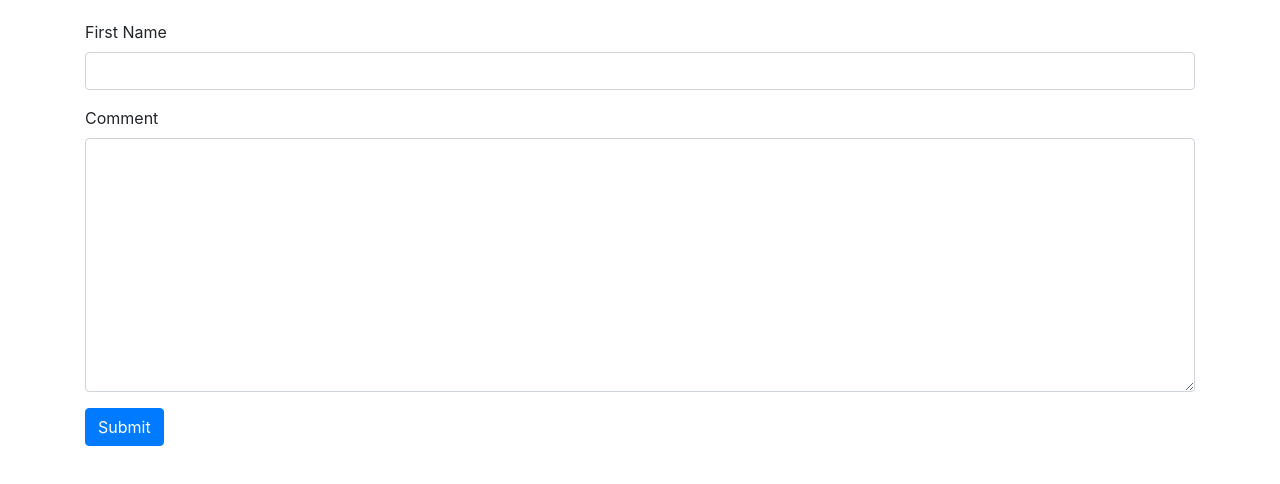
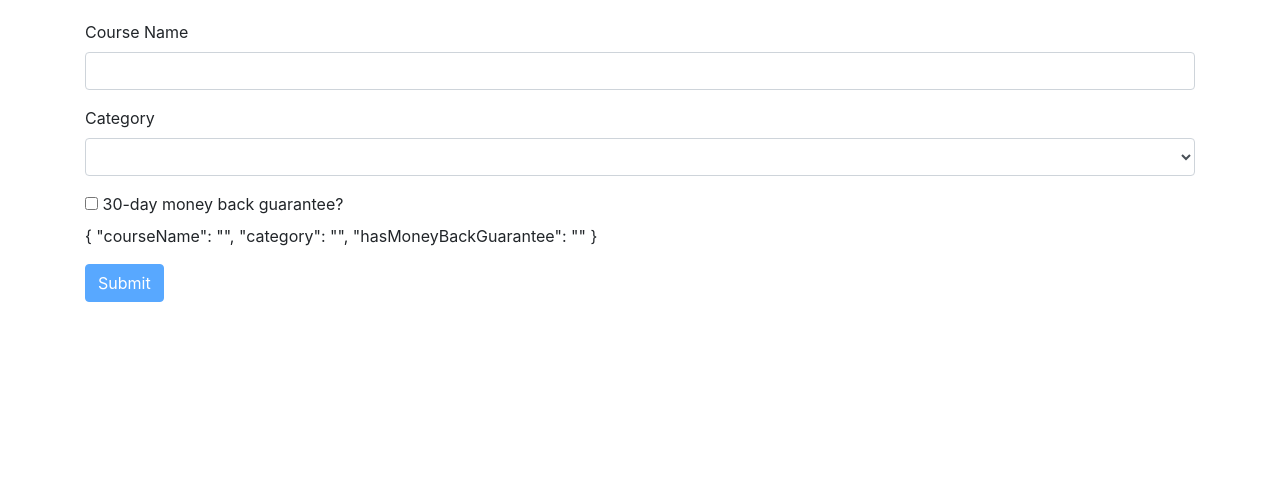
Before and after one commit to Titlacahuan/MoshAngular, an Angular app in the folder hello-world/: page / in a window 1280 px wide. Shown: the top 484 px of the page. Built offline with nearby package versions, Linux system fonts and the light colour scheme.

Commit message:
Built a course form with validation.

```diff
--- a/hello-world/src/app/app.component.html
+++ b/hello-world/src/app/app.component.html
@@ -1 +1 @@
-<contact-form></contact-form>
+<course-form></course-form>
--- a/hello-world/src/app/app.module.ts
+++ b/hello-world/src/app/app.module.ts
@@ -17,6 +17,7 @@ import { InputFormatDirective } from './input-format.directive';
 import { ZippyComponent } from './zippy/zippy.component';
 import { TitleDirective } from './title.directive';
 import { ContactFormComponent } from './contact-form/contact-form.component';
+import { CourseFormComponent } from './course-form/course-form.component';
 
 
 @NgModule({
@@ -33,7 +34,8 @@ import { ContactFormComponent } from './contact-form/contact-form.component';
     InputFormatDirective,
     ZippyComponent,
     TitleDirective,
-    ContactFormComponent
+    ContactFormComponent,
+    CourseFormComponent
   ],
   imports: [
     BrowserModule,
--- a/hello-world/src/app/contact-form/contact-form.component.html
+++ b/hello-world/src/app/contact-form/contact-form.component.html
@@ -1,11 +1,75 @@
-<form>
-	<div class="form-group">
-		<label for="firstName">First Name</label>
-		<input id="firstName" type="text" class="form-control">
+<form #f="ngForm" (ngSubmit)="submit(f)">
+	<div ngModelGroup="contact" #contact="ngModelGroup">
+		<div *ngIf="!contact.valid">All Validation errors for contact group</div>
+		<div class="form-group">
+			<label for="firstName">First Name</label>
+			<input
+				required
+				minlength="3"
+				maxlength="10"
+				pattern="banana"
+				ngModel
+				name="firstName"
+				#firstName="ngModel"
+				(change)="log(firstName)"
+				id="firstName"
+				type="text"
+				class="form-control"
+			/>
+
+			<div
+				class="alert alert-danger"
+				*ngIf="firstName.touched && !firstName.valid"
+			>
+
+				<div *ngIf="firstName.errors.required">
+					First name is required.
+				</div>
+				<div *ngIf="firstName.errors.minlength">
+					First name should be minimum {{ firstName.errors.minlength.requiredLength }} characters.
+				</div>
+				<div *ngIf="firstName.errors.pattern">
+					First name does not match the pattern.
+				</div>
+
+			</div>
+		</div>
 	</div>
+
 	<div class="form-group">
 		<label for="comment">Comment</label>
-		<textarea id="comment" cols="30" rows="10" class="form-control"></textarea>
+		<textarea ngModel name="comment" id="comment" cols="30" rows="10" class="form-control"></textarea>
 	</div>
-	<button class="btn btn-primary" (click)="submit()">Submit</button>
+
+	<div class="checkbox">
+		<label>
+			<input type="checkbox" ngModel name="isSubscribed"> Subscribe to mailing list
+		</label>
+	</div>
+
+	<div class="form-group">
+		<label for="contactMethod">Contact Method</label>
+		<select
+			multiple
+			ngModel
+			name="contactMethod"
+			id="contactMethod"
+			class="form-control"
+		>
+			<option value=""></option>
+			<option *ngFor="let method of contactMethods" [value]="method.id">{{ method.name }}</option>
+		</select>
+	</div>
+
+	<div class="radio" *ngFor="let method of contactMethods">
+		<label>
+			<input ngModel type="radio" name="contactMethod2" [value]="method.id">
+			{{ method.name }}
+		</label>
+	</div>
+
+	<p>
+		{{ f.value | json }}
+	</p>
+	<button class="btn btn-primary" [disabled]="!f.valid">Submit</button>
 </form>
--- a/hello-world/src/app/contact-form/contact-form.component.ts
+++ b/hello-world/src/app/contact-form/contact-form.component.ts
@@ -1,18 +1,23 @@
-import { Component, OnInit } from '@angular/core';
+import { Component } from '@angular/core';
 
 @Component({
   selector: 'contact-form',
   templateUrl: './contact-form.component.html',
   styleUrls: ['./contact-form.component.scss']
 })
-export class ContactFormComponent implements OnInit {
+export class ContactFormComponent {
 
-  constructor() { }
+	contactMethods = [
+		{ id: 1, name: 'Email' },
+		{ id: 2, name: 'Phone' }
+	];
 
-  ngOnInit(): void {
+  submit(f) {
+	  console.log("Submitting the form...");
+	  console.log(f);
   }
 
-  submit() {
-	  console.log("Submitting the form...");
+  log(x) {
+	  console.log(x);
   }
 }
--- /dev/null
+++ b/hello-world/src/app/course-form/course-form.component.html
@@ -0,0 +1,66 @@
+<form #courseForm="ngForm" (ngSubmit)="submit(courseForm.value)">
+
+	<div class="form-group">
+		<label for="courseName">Course Name</label>
+		<input
+			required
+			minlength="5"
+			ngModel
+			#courseName="ngModel"
+			type="text"
+			name="courseName"
+			id="courseName"
+			class="form-control"
+		>
+		<div
+			class="alert alert-danger"
+			*ngIf="courseName.touched && courseName.invalid"
+		>
+
+			<div *ngIf="courseName.errors.required">
+				Name is required.
+			</div>
+			<div *ngIf="courseName.errors.minlength">
+				Name should be minimum {{ courseName.errors.minlength.requiredLength }} characters.
+			</div>
+
+		</div>
+	</div>
+
+	<div class="form-group">
+		<label for="category">Category</label>
+		<select
+			required
+			name="category"
+			id="category"
+			ngModel
+			#categorySelect="ngModel"
+			class="form-control"
+		>
+			<option value=""></option>
+			<option *ngFor="let category of categories" [value]="category.id">{{ category.name }}</option>
+		</select>
+
+		<div
+			class="alert alert-danger"
+			*ngIf="categorySelect.touched && categorySelect.invalid"
+		>
+
+			<div *ngIf="categorySelect.errors.required">
+				Category is required.
+			</div>
+		</div>
+
+	</div>
+
+	<div class="checkbox">
+		<label>
+			<input type="checkbox" ngModel name="hasMoneyBackGuarantee"> 30-day money back guarantee?
+		</label>
+	</div>
+
+	<p>
+		{{ courseForm.value | json }}
+	</p>
+	<button class="btn btn-primary" [disabled]="!courseForm.valid">Submit</button>
+</form>
--- /dev/null
+++ b/hello-world/src/app/course-form/course-form.component.ts
@@ -0,0 +1,41 @@
+import { Component } from '@angular/core';
+
+@Component({
+  selector: 'course-form',
+  templateUrl: './course-form.component.html',
+  styleUrls: ['./course-form.component.scss']
+})
+export class CourseFormComponent{
+
+	categories = [];
+
+
+	constructor() {
+		this.categories = this.getCategories();
+	}
+
+	getCategories() {
+		return [
+			{
+				id: 1,
+				name: 'Development'
+			},
+			{
+				id: 2,
+				name: 'Art'
+			},
+			{
+				id: 3,
+				name: 'Languages'
+			}
+		];
+	}
+
+	submit(course) {
+		console.log(course);
+	}
+
+	log(x) {
+		console.log(x);
+	}
+}
--- a/hello-world/src/styles.scss
+++ b/hello-world/src/styles.scss
@@ -5,3 +5,7 @@
 body {
   padding: 20px;
 }
+
+.form-control.ng-touched.ng-invalid {
+  border: 2px solid red;
+}
```
Also changed, not shown: hello-world/src/app/course-form/course-form.component.scss (added), 1 other file (tests, documents, lock files or other folders).
